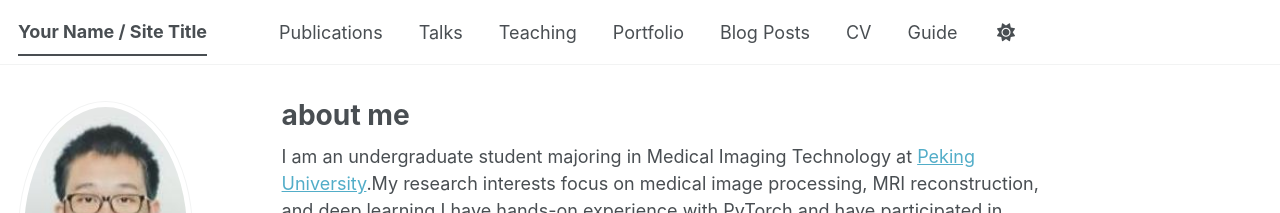
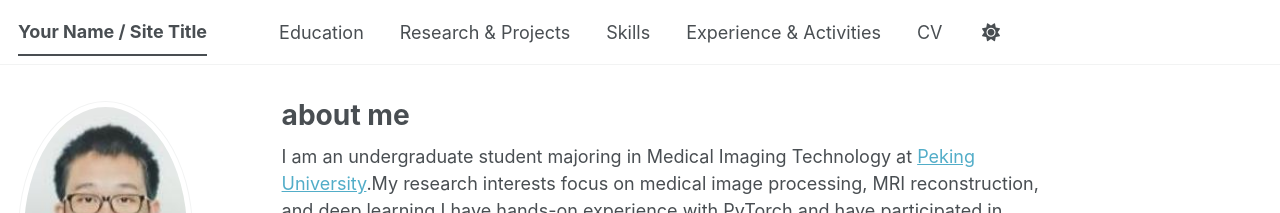
Before and after one commit to chaiguojing/chaiguojing.github.io, a Jekyll site: the page built from _pages/about.md, in a window 1280 px wide. Shown: the top 213 px of the page. Built offline with Jekyll 4.4.1, drawn with Linux system fonts in a browser that asks for light colours; some web fonts are replaced; a script bundle is joined from its source files by our own code; library files that are not in the unit come from our copies.

Commit message:
Revise navigation structure in navigation.yml
Updated navigation links for better organization and clarity.

```diff
--- a/_data/navigation.yml
+++ b/_data/navigation.yml
@@ -8,20 +8,20 @@
 #      Markdown formatted page while the second is generated using JSON.
 
 main:
-  - title: "Publications"
-    url: /publications/
+  - title: "Education"
+    url: /Education/
 
-  - title: "Talks"
-    url: /talks/
+  - title: "Research & Projects"
+    url: /Research & Projects/
 
-  - title: "Teaching"
-    url: /teaching/
+  - title: "Skills"
+    url: /Skills/
 
-  - title: "Portfolio"
-    url: /portfolio/
+  - title: "Experience & Activities"
+    url: /Experience & Activities/
 
-  - title: "Blog Posts"
-    url: /year-archive/
+  #- title: "Blog Posts"
+  #  url: /year-archive/
 
   - title: "CV"
     url: /cv/
@@ -29,5 +29,5 @@ main:
   # - title: "CV"
   #   url: /cv-json/
 
-  - title: "Guide"
-    url: /markdown/
+  #- title: "Guide"
+  #  url: /markdown/
```
